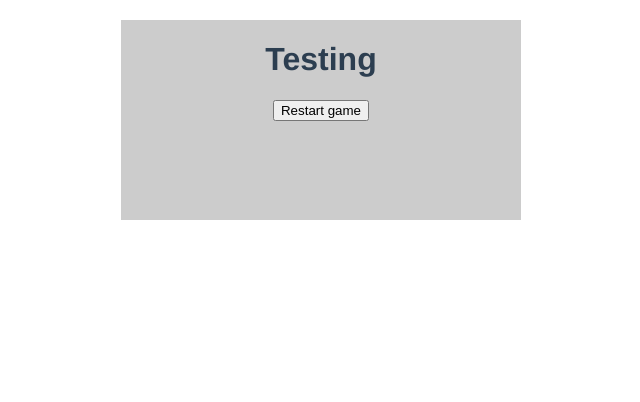
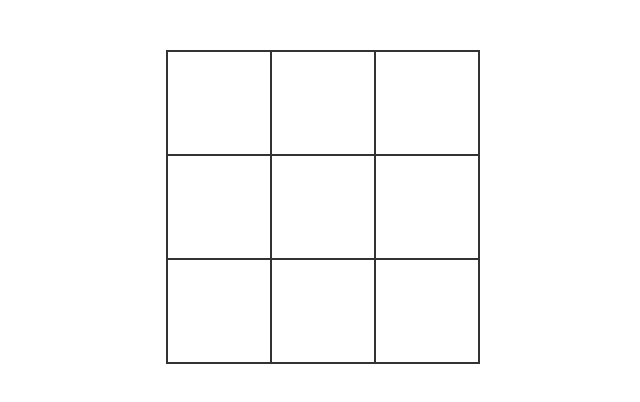
Before and after one commit to FabioDessi/t3, a Vue app: page / in a window 1280 px wide. Shown: the top 402 px of the page, without its empty margins (319-959 px from the left). Built offline with nearby package versions, Linux system fonts and the light colour scheme.

Commit message:
[WIP] Basic GameBoard

```diff
--- a/src/App.vue
+++ b/src/App.vue
@@ -1,18 +1,27 @@
 <template>
   <div id="app">
-    <MessageBoard :show="true"
+    <MessageBoard :show="false"
                   message="Testing" />
+    <GameBoard :board="board"/>
   </div>
 </template>
 
 <script>
+  import { store } from "./store";
   import MessageBoard from './components/MessageBoard';
+  import GameBoard from './components/GameBoard';
 
   export default {
     name: 'App',
     components: {
-      MessageBoard
-    }
+      MessageBoard,
+      GameBoard
+    },
+    computed: {
+      board() {
+        return store.board
+      }
+    },
   }
 </script>
 
--- /dev/null
+++ b/src/components/GameBoard.vue
@@ -0,0 +1,63 @@
+<template>
+  <table class="game-board__table">
+    <tr class="game-board__row"
+        v-for="(group, i) in [0, 1, 2]"
+        :key="i">
+      <td class="game-board__column"
+          v-for="(cell, i) in board.slice( i * 3, (i + 1) * 3)"
+          :key="i" >
+        <span v-if="cell !== 0">
+          {{ cell }}
+        </span>
+        <span v-else
+              v-on:click="onClickHandler"
+              :id="(group * 3) + i">
+        </span>
+      </td>
+    </tr>
+  </table>
+</template>
+<script>
+  import { mutations } from '../store';
+
+  export default {
+    name: 'GameBoard',
+    methods: {
+      onClickHandler: function (event) {
+        mutations.turn(Number.parseInt(event.target.id, 10));
+      }
+    },
+    props: {
+      board: {
+        type: Array,
+        required: true
+      }
+    },
+  }
+</script>
+<style>
+  .game-board__table {
+    border-collapse: collapse;
+    position: absolute;
+    left: 50%;
+    margin-left: -155px;
+    top: 50px;
+  }
+
+  .game-board__column {
+    border: 2px solid #333;
+    height: 100px;
+    width: 100px;
+    text-align: center;
+    vertical-align: middle;
+    font-family: "Comic Sans MS", cursive;
+    font-size: 70px;
+    cursor: pointer;
+  }
+
+  .game-board__column span {
+    width: 100%;
+    height: 100%;
+    display: block;
+  }
+</style>
--- a/src/components/MessageBoard.vue
+++ b/src/components/MessageBoard.vue
@@ -12,7 +12,8 @@
     name: 'MessageBoard',
     props: {
       message: {
-        type: String
+        type: String,
+        required: true
       },
       show: {
         type: Boolean,
--- /dev/null
+++ b/src/store/index.js
@@ -0,0 +1,12 @@
+import Vue from 'vue';
+
+export const store = Vue.observable({
+  board: [0, 0, 0, 0, 0, 0, 0, 0, 0]
+});
+
+export const mutations = {
+  turn(cell) {
+    store.board.splice(cell, 1, 'O')
+
+  }
+};
```
Also changed, not shown: 1 other file (tests, documents, lock files or other folders).
